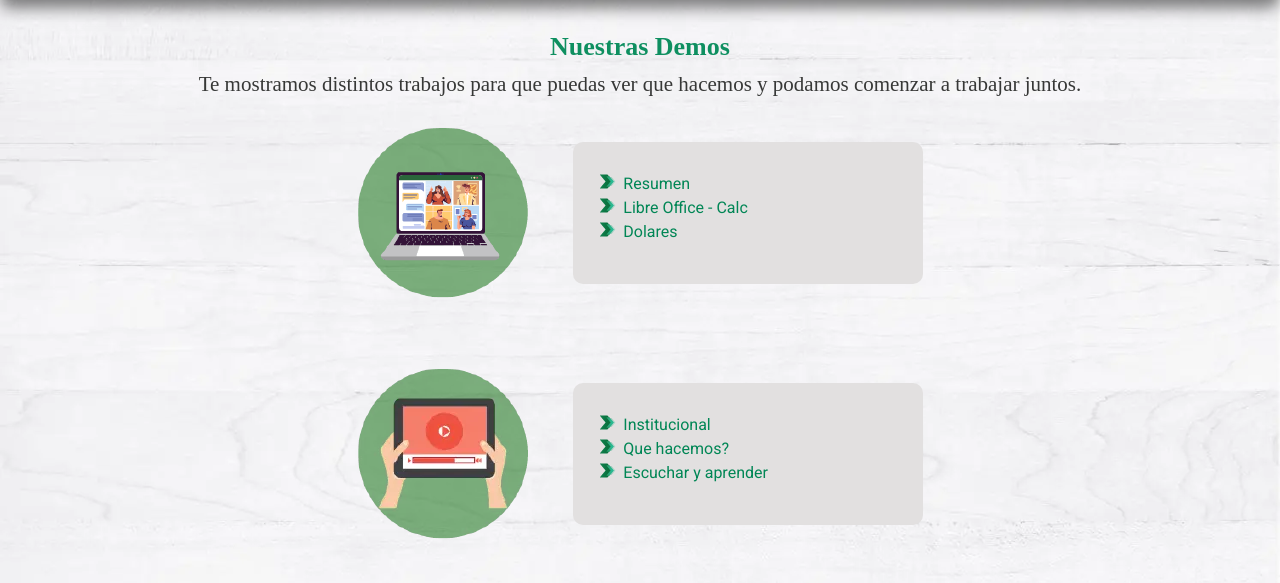
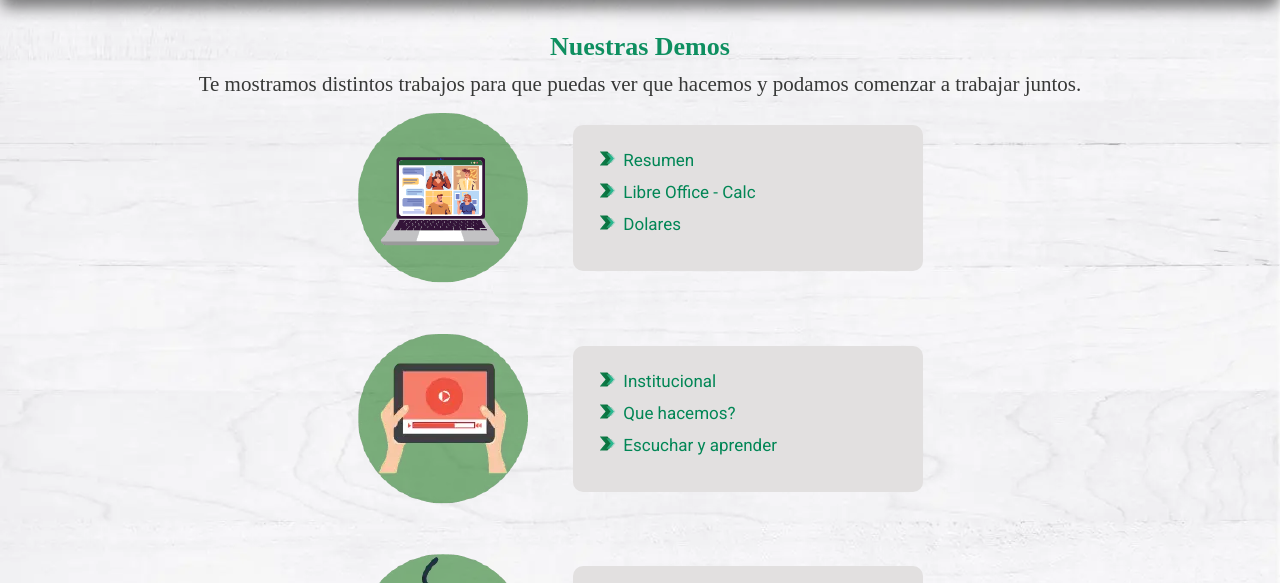
Before and after one commit to erica2022/4taentrega, a website: page paginas/demo.html in a window 1280 px wide. Shown: the part 139-722 px from the top of the page. Drawn offline with nearby package versions, Linux system fonts and the light colour scheme.

Commit message:
finalllll

```diff
--- a/scss/componentes/_demo.scss
+++ b/scss/componentes/_demo.scss
@@ -4,23 +4,25 @@
     margin-left: 20px;
     background-color: rgb(226, 224, 224);
     border-radius: 10px;
-    padding: 30px;
+    padding: 20px 30px;
     width: 350px;
     list-style-image: url(../imagenes/vineta.png);
+      ul{
+        line-height: 30px;
+      }
 }
 
 /*este va a contener la imagen y un recuadro con los links a las demos*/
 .contenedor-demo{
     @extend %contenedores-flex-fila;
     justify-content: center;
-    margin-top:20px;
 }
 
 /*links a las paginas de demos*/
 .link-demos{
     color: nth($colores, 3);
     font-family: 'Roboto', sans-serif;
-    font-size: 1.6rem;
+    font-size: 1.7rem;
     text-decoration: none;
     &:hover{
         color: nth($colores, 8);
```
Also changed, not shown: css/style.css, 1 other file.
